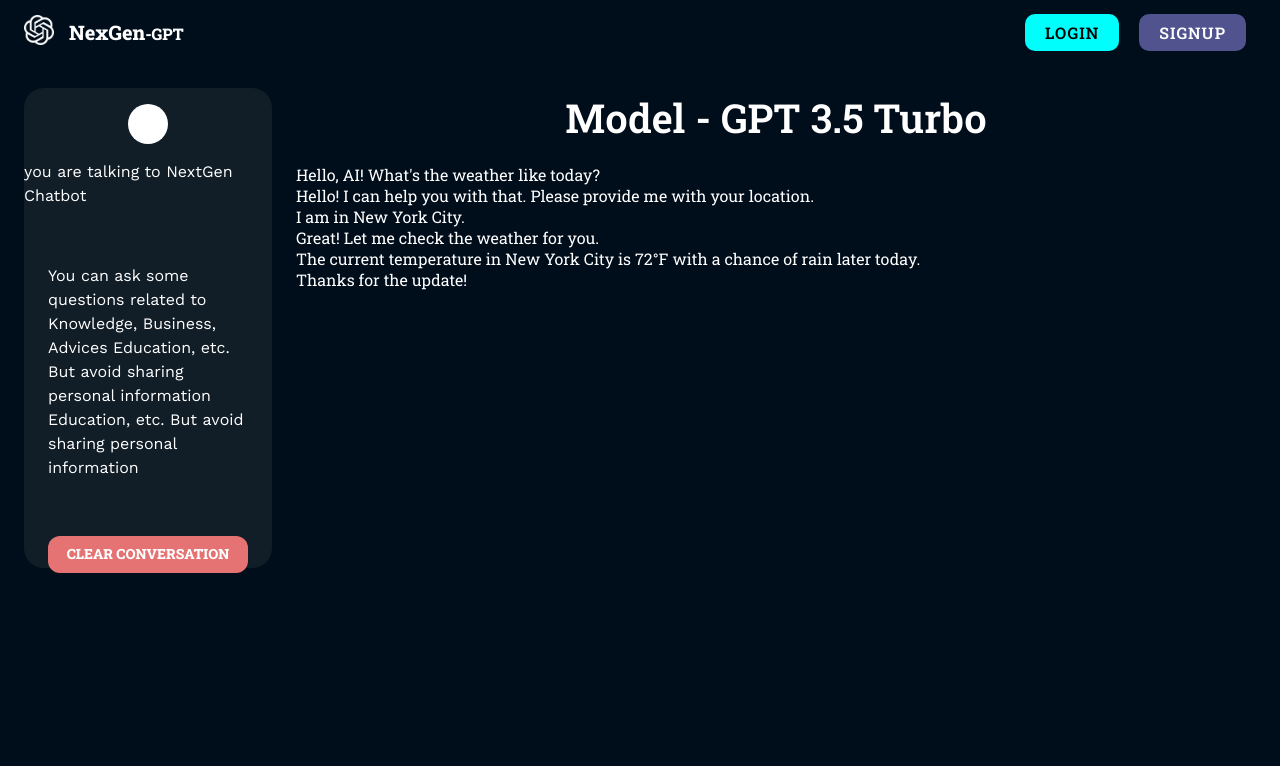
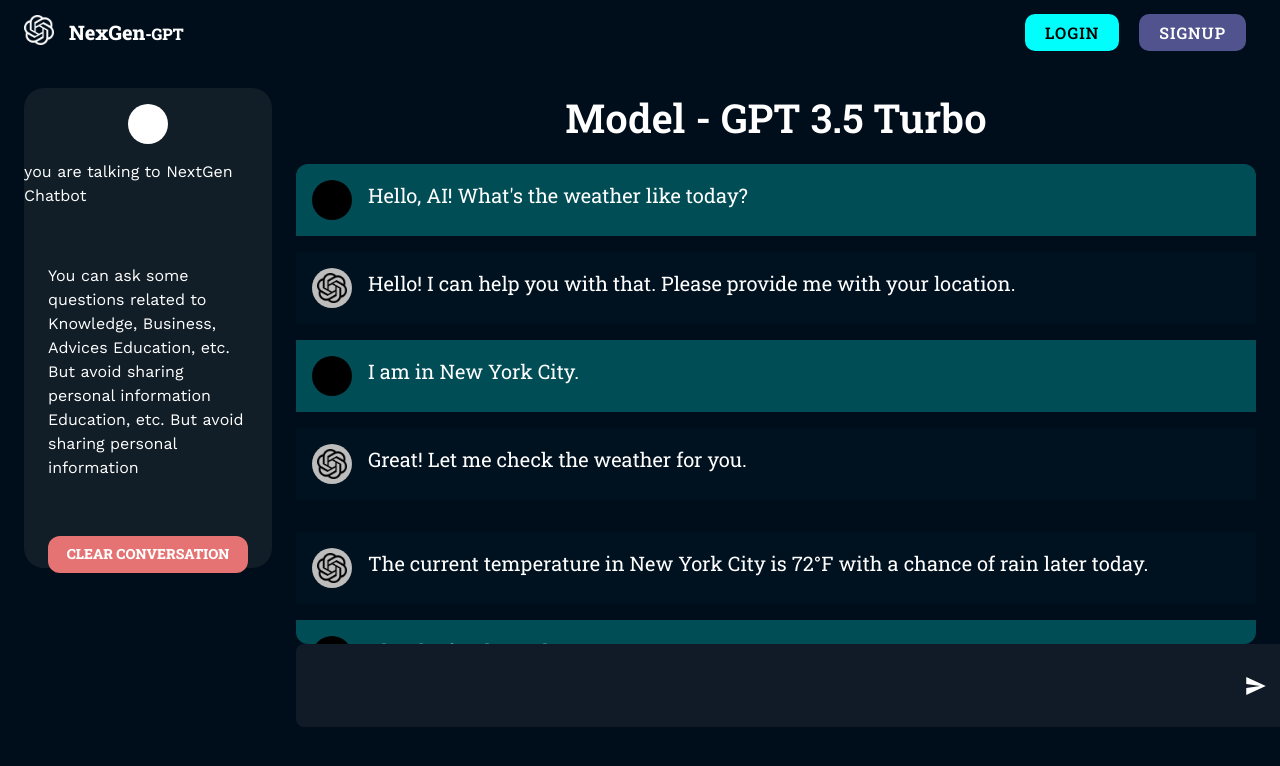
Before and after one commit to KulkarniShrinivas/NexGen_ChatBot, a React (Vite) app in the folder frontend/: page /chat in a window 1280 px wide. Shown: the top 766 px of the page. Built offline with nearby package versions, Linux system fonts and the light colour scheme; no server answers.

Commit message:
updated User and Assistant response manually
updated all the chat and chatItem by adding manual data user and assistant reply and also included the Input box using Html input tag and IconButton also stored data of the user in ref as useRef

```diff
--- a/frontend/src/components/chat/ChatItem.tsx
+++ b/frontend/src/components/chat/ChatItem.tsx
@@ -1,16 +1,60 @@
 //creating seprate component to dispaly all of the chats samelike the chatgpt
 
 
-import React from 'react'
+import React from 'react';
+import { Avatar, Box, Typography } from '@mui/material';
+import { useAuth } from '../../context/AuthContext';
 
 //accepting the props
 
-const ChatItem = ({ }) => {
-  return (
-    <div>
+const ChatItem = ({
+    content,
+    role,
+  }: {
+    content: string,
+    role: "user" | "assistant";
+  }) => {
 
-    </div>
-  )
-}
+    const auth = useAuth();
+    return role == "assistant" ? (
+    <Box
+        sx={{
+            display: "flex",
+            p:2,
+            bgcolor: "#004d5612",
+            my: 2,
+            gap: 2
+        }}
+    >
+        <Avatar
+            sx={{ m1: "0"}} >
+                <img src="openai.png" alt="openai" width={"30px"} />
+
+        </Avatar>
+        <Box>
+            <Typography fontSize={"20px"}>{content}</Typography>
+        </Box>
+    </Box>
+ ) : (
+    <Box
+    sx={{
+        display: "flex",
+        p:2,
+        bgcolor: "#004d56",
+        gap: 2
+    }}
+>
+    <Avatar
+        sx={{ m1: "0", bgcolor: "black", color: "white" }} >
+            { auth?.user?.name[0] }
+            {auth?.user?.name.split(" ")[0][1]}
+
+    </Avatar>
+    <Box>
+        <Typography fontSize={"20px"}>{content}</Typography>
+    </Box>
+   </Box>
+  );
+};
 
 export default ChatItem
--- a/frontend/src/pages/Chat.tsx
+++ b/frontend/src/pages/Chat.tsx
@@ -1,7 +1,9 @@
-import React from 'react'
-import { Avatar, Box, Typography, Button } from '@mui/material';
+import React, { useRef } from 'react'
+import { Avatar, Box, Typography, Button, IconButton } from '@mui/material';
 import { red } from '@mui/material/colors';
 import { useAuth } from '../context/AuthContext'
+import ChatItem from '../components/chat/ChatItem';
+import { IoMdSend } from 'react-icons/io';
 
 const chatMessages = [
   { role: 'user', content: "Hello, AI! What's the weather like today?" },
@@ -13,7 +15,12 @@ const chatMessages = [
   // Add more chats as needed
 ];
 
-function Chat() {
+const Chat = () => {
+
+    //ref will allow the dta to fetch the input that hav e typed by the user from the DOM
+    const inputRef = useRef<HTMLInputElement | null>(null);
+
+
   const auth = useAuth();
   return (
     <Box
@@ -52,7 +59,8 @@ function Chat() {
               color: "black",
               fontWeight: 700,
             }}
-          >{ auth?.user?.name[0] }
+          >
+          { auth?.user?.name[0] }
           {auth?.user?.name.split(" ")[0][1]}
           </Avatar>
           <Typography
@@ -134,8 +142,44 @@ function Chat() {
             scrollBehavior: "smooth",
           }}
         >
-          {chatMessages.map(( chat ) => <div>{ chat.content}</div>)}
+          {chatMessages.map((chat, index) => (
+            //@ts-ignore
+            <ChatItem content={chat.content} role={chat.role} key={index} />
+          ))}
         </Box>
+        <div style={{
+          width: "100%",
+         padding:"20px",
+         borderRadius:8,
+         backgroundColor:"rgb(17,27,39)",
+         display: "flex",
+         margin: "auto",
+         }}>
+          {/** add Input tag to type  */}
+        <input
+          ref={inputRef}
+          type="text"
+          style={{
+            width: "100%",
+            backgroundColor: "transparent",
+            padding: "10px",
+            border: "none",
+            outline: "none",
+            color: "white",
+            fontSize: "20px",
+            }}
+        />
+        {/**once we click on the input button we need to send the data */}
+        <IconButton
+          sx={{
+            ml:"auto",
+            color: "white"
+          }}
+        >
+          <IoMdSend />
+        </IconButton>
+
+        </div>
 
       </Box>
     </Box>
```
